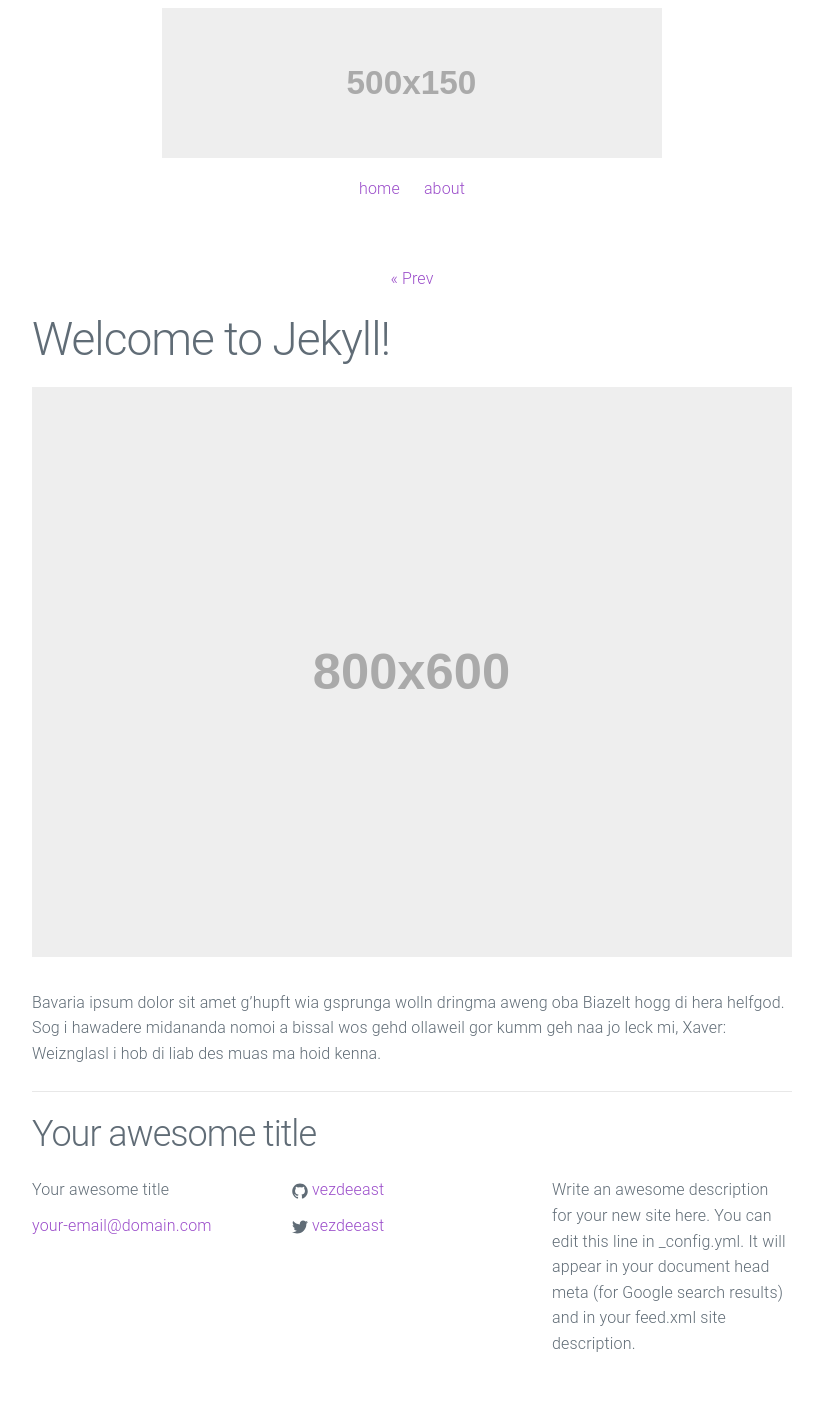
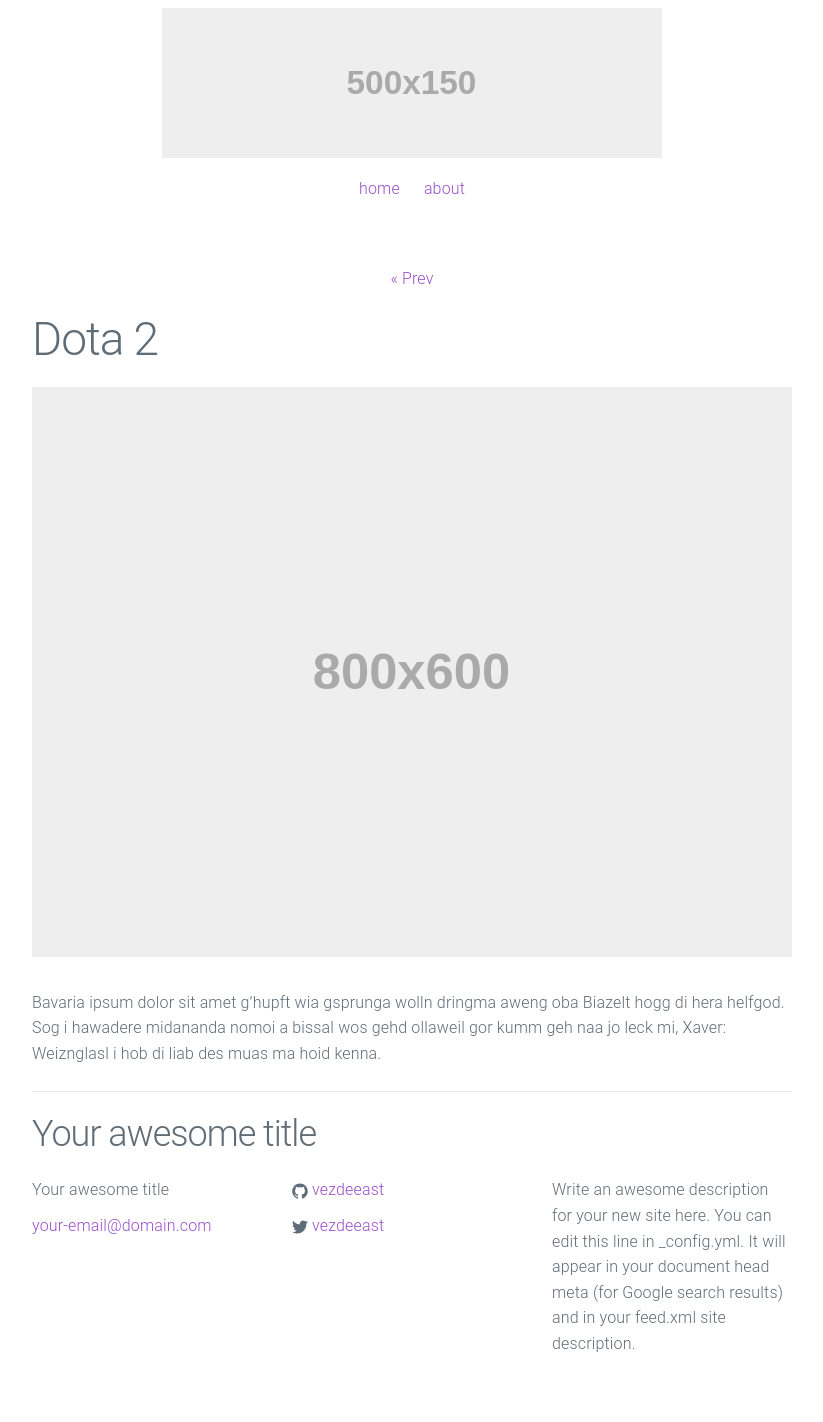
Before and after one commit to VezdeEast/vezdeeast.github.io, a Jekyll site: the page built from _posts/2015-10-06-welcome-to-jekyll.markdown, in a window 1280 px wide. Shown: the whole page, without its empty margins (228-1051 px from the left). Built offline with Jekyll 4.4.1, drawn with Linux system fonts in a browser that asks for light colours.

Commit message:
EEEBOIII

```diff
--- a/_config.yml
+++ b/_config.yml
@@ -6,7 +6,7 @@
   line in _config.yml. It will appear in your document head meta (for
   Google search results) and in your feed.xml site description.
 baseurl: "/" # the subpath of your site, e.g. /blog
-url: "http://vezdeeast.github.io" # the base hostname & protocol for your site
+url: "https://vezdeeast.github.io" # the base hostname & protocol for your site
 twitter_username: vezdeeast
 github_username: vezdeeast
 
--- a/_posts/2015-10-06-welcome-to-jekyll.markdown
+++ b/_posts/2015-10-06-welcome-to-jekyll.markdown
@@ -1,8 +1,8 @@
 ---
 layout: post
-title:  "Welcome to Jekyll!"
+title:  "Dota 2"
 date:   2015-10-06 15:39:40
-preview: holder.js/300x300?auto=yes
+preview: C:\Users\ballo\OneDrive\Documents\GitHub\vezdeeast.github.io\images
 ---
 
 ![Picture 1](holder.js/800x600?auto=yes)
```
Also changed, not shown: images/doka.jpg (added).
